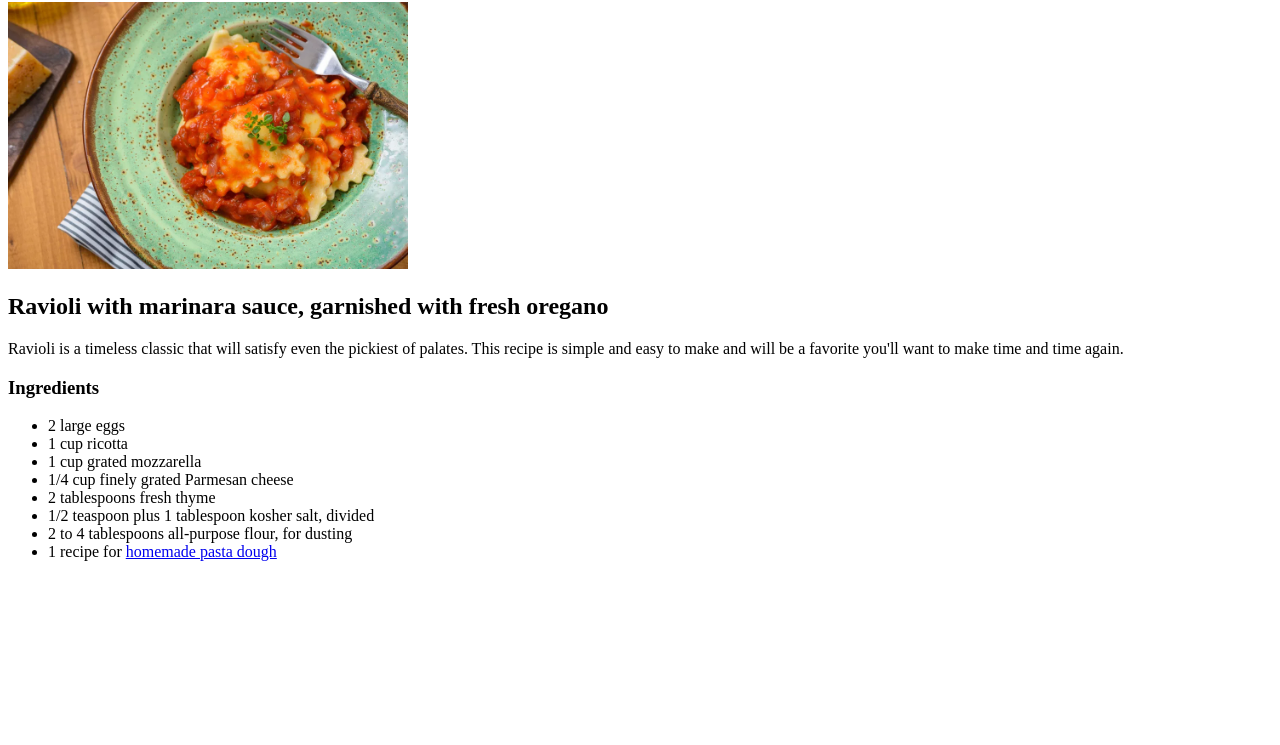
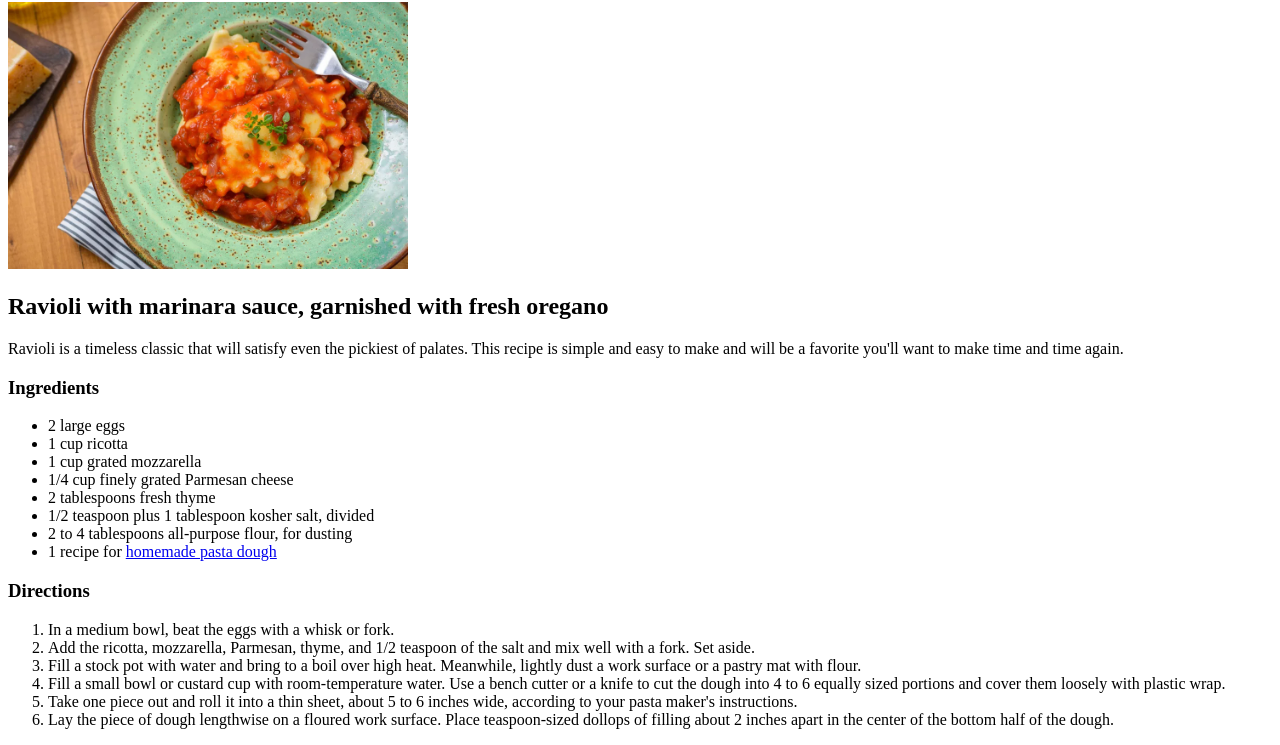
Before and after one commit to greenteaisgreat/odin-recipes, a plain HTML site: page recipes/ravioli.html in a window 1280 px wide. Shown: the part 78-823 px from the top of the page. Before the commit the page ends 800 px from the top, so only its background shows below. Drawn offline with Linux system fonts and the light colour scheme.

Commit message:
Add directions to ravioli

```diff
--- a/recipes/ravioli.html
+++ b/recipes/ravioli.html
@@ -28,7 +28,26 @@
             <li>2 to 4 tablespoons all-purpose flour, for dusting</li>
             <li>1 recipe for <a href = 'https://www.thespruceeats.com/how-to-use-a-pasta-machine-to-make-homemade-pasta-909023'>
                 homemade pasta dough</a> </li>
+         </ul>
 
-        </ul>
+         <h3>Directions</h3>
+
+         <ol>
+             <li>In a medium bowl, beat the eggs with a whisk or fork.</li>
+             <li>Add the ricotta, mozzarella, Parmesan, thyme, and 1/2 teaspoon of
+                 the salt and mix well with a fork. Set aside.</li>
+             <li>Fill a stock pot with water and bring to a boil over high heat.
+                Meanwhile, lightly dust a work surface or a pastry mat with flour.</li>
+            <li>Fill a small bowl or custard cup with room-temperature water.
+                Use a bench cutter or a knife to cut the dough into 4 to 6 equally
+                sized portions and cover them loosely with plastic wrap.</li>
+            <li>Take one piece out and roll it into a thin sheet, about 5 to 6 inches wide,
+                according to your pasta maker's instructions.</li>
+            <li>Lay the piece of dough lengthwise on a floured work surface.
+                Place teaspoon-sized dollops of filling about 2 inches apart in
+                the center of the bottom half of the dough.</li>
+        </ol>
+
     </body>
+
 </html>
```
